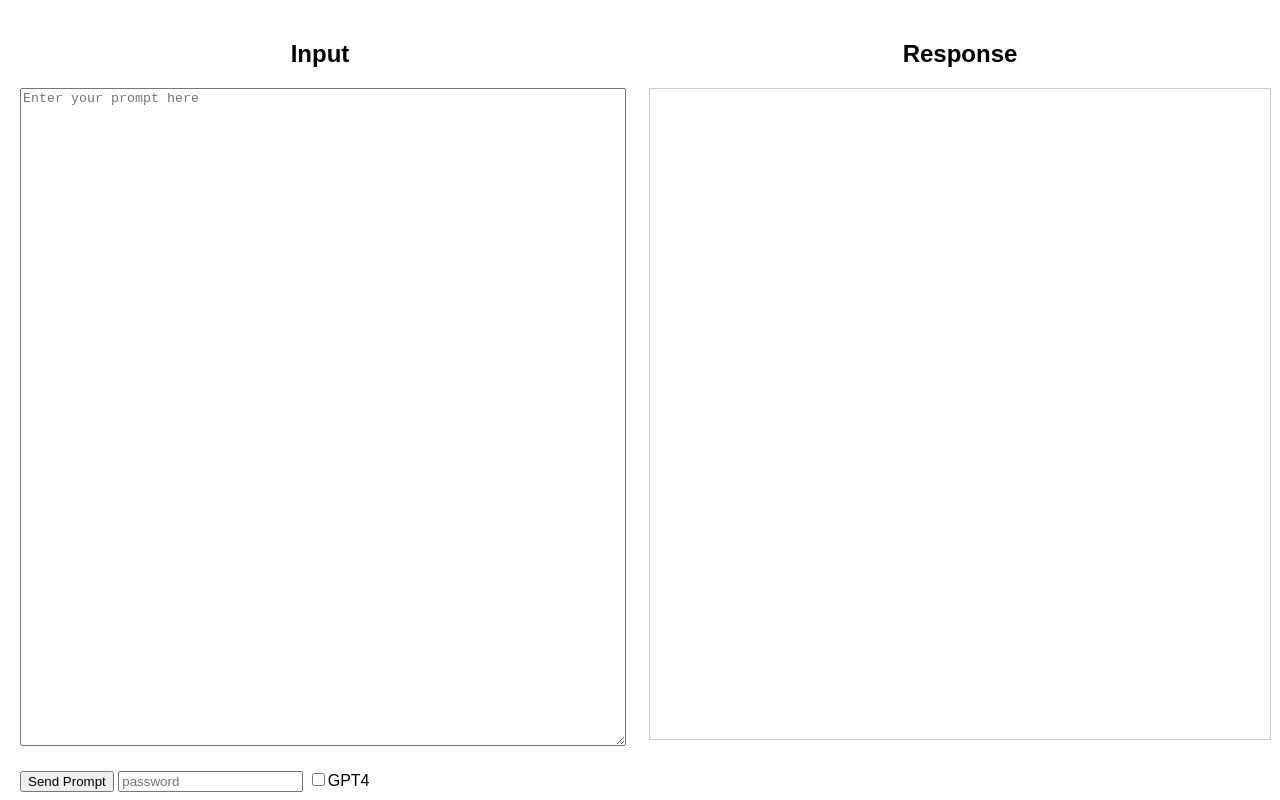
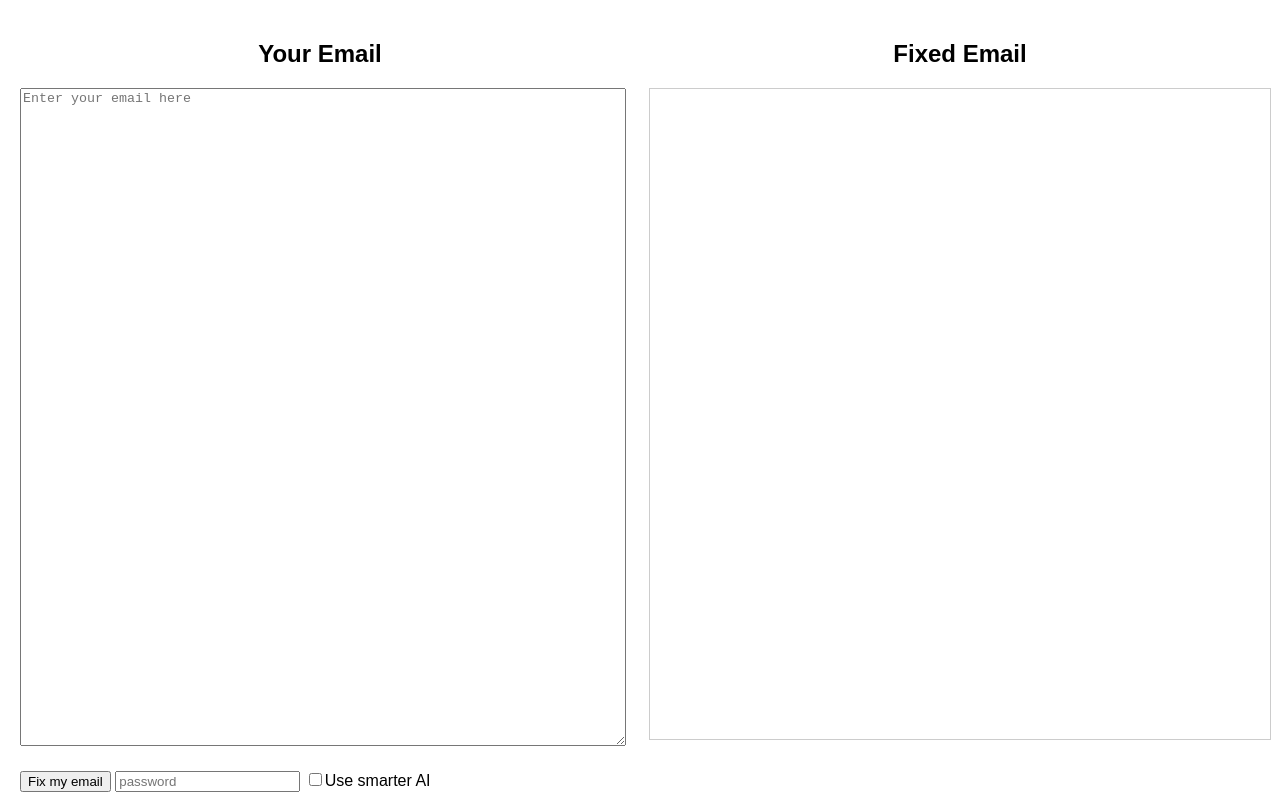
Before and after one commit to SeifELG/gptemail, a website: page public/index.html in a window 1280 px wide. Drawn offline with Linux system fonts and the light colour scheme.

Commit message:
update text

```diff
--- a/public/index.html
+++ b/public/index.html
@@ -62,17 +62,17 @@
 
 <body>
     <div id="inputSection">
-        <h2>Input</h2>
+        <h2>Your Email</h2>
         <form id="promptForm">
-            <textarea id="promptInput" placeholder="Enter your prompt here" required></textarea>
-            <button type="submit">Send Prompt</button>
+            <textarea id="promptInput" placeholder="Enter your email here" required></textarea>
+            <button type="submit">Fix my email</button>
             <input type="password" id="password" placeholder="password"></input>
-            <input type="checkbox" id="isGPT4" value="isGPT4">GPT4</input>
+            <input type="checkbox" id="isGPT4" value="isGPT4">Use smarter AI</input>
         </form>
         <div id="loading" style="display: none;">Loading...</div>
     </div>
     <div id="outputSection">
-        <h2>Response</h2>
+        <h2>Fixed Email</h2>
         <div id="response"></div>
     </div>
     <script src="app.js"></script>
```
